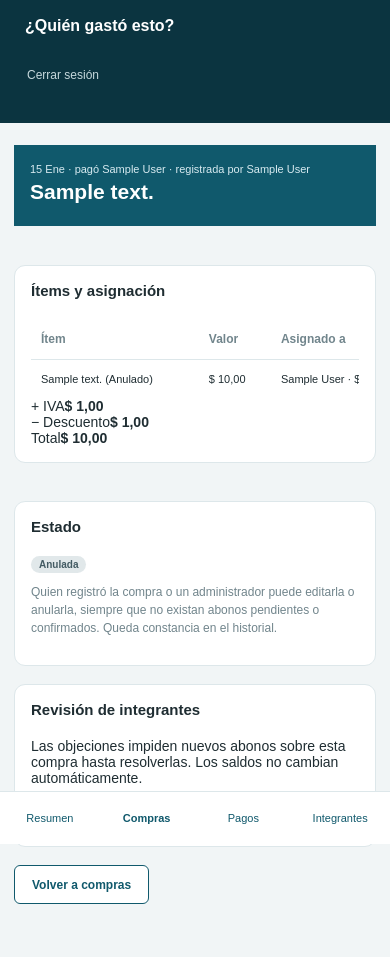
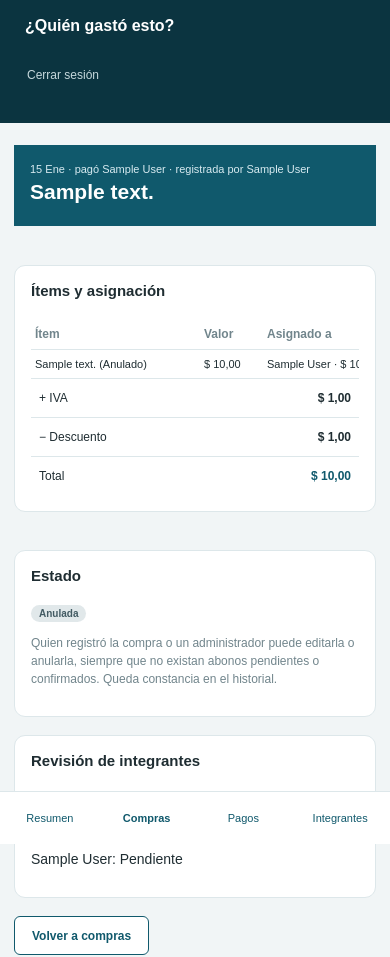
Before and after one commit to Thaliana-maria/Administracion, a Django app: page /compras/1/ in a window 390 px wide. Shown: the top 957 px of the page. Run offline with Django 5.2, Linux system fonts and the light colour scheme; a user stored in the database is signed in; tables that the repository leaves empty hold one stand-in row (values such as "Sample post").

Commit message:
Ajustar tabla financiera y confirmación de anulación

```diff
--- a/static/css/app.css
+++ b/static/css/app.css
@@ -1161,3 +1161,17 @@ tbody tr:last-child td {
 .resumen-item span { color: var(--teal); font-weight: 700; white-space: nowrap; }
 #partes-compra p { padding: 8px 0; margin: 0; border-bottom: 1px solid var(--line); }
 #partes-compra p:last-child { border-bottom: 0; }
+
+.detalle-financiero { margin-bottom: 16px; }
+.tabla-detalle-compra { white-space: normal; }
+.tabla-detalle-compra td { vertical-align: top; overflow-wrap: anywhere; }
+.linea-detalle { display: flex; justify-content: space-between; gap: 12px; padding: 12px 8px; border-top: 1px solid var(--line); font-size: 12px; }
+.total-detalle strong { color: var(--teal); }
+.estado-compra { display: inline-block; background: #D8EBF1; color: #10596C; border-radius: 12px; padding: 3px 8px; font-size: 10px; font-weight: 700; }
+.estado-anulada { background: #E1E8EA; color: #435B63; }
+.ventana-confirmacion .button.danger { background: var(--danger); color: white; }
+@media (max-width: 650px) {
+    .detalle-financiero { grid-template-columns: 1fr; }
+    .tabla-detalle-compra td, .tabla-detalle-compra th { padding: 8px 4px; }
+    .page-heading .quick-links .button { white-space: normal; }
+}
```
